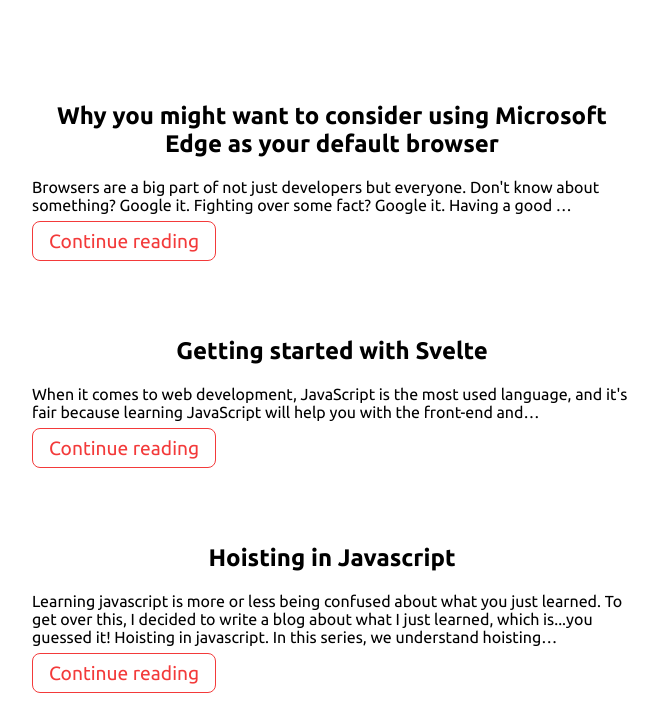
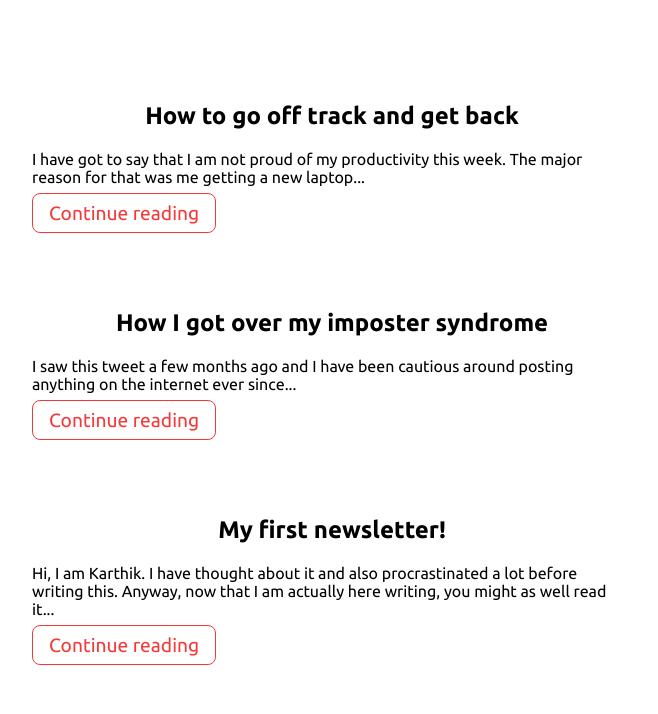
Before and after one commit to KarthikRaju391/neogcamp-html-css, a plain HTML site: page blogs.html in a window 1280 px wide. Shown: the part 606-1320 px from the top of the page, without its empty margins (308-966 px from the left). Drawn offline with Linux system fonts and the light colour scheme.

Commit message:
Add new blogs

```diff
--- a/blogs.html
+++ b/blogs.html
@@ -39,6 +39,63 @@
             my<span class="heading-intensified"> blogs</span>
          </h1>
       </header>
+
+      <section class="section">
+         <div class="container container-center">
+            <h1>
+               How to go off track and get back
+            </h1>
+            <p>
+               I have got to say that I am not proud of my productivity this week. The major reason for that was me getting a new laptop...
+            </p>
+            <a
+               target="_blank"
+               class="link link-secondary container-center"
+               href="https://karthikraju.substack.com/p/how-to-go-off-track-and-get-back?s=w"
+               >Continue reading</a
+            >
+         </div>
+      </section>
+
+      <section class="section">
+         <div class="container container-center">
+            <h1>
+               How I got over my imposter syndrome
+            </h1>
+            <p>
+               I saw this tweet a few months ago and I have been cautious around posting anything on the internet ever since...
+            </p>
+            <a
+               target="_blank"
+               class="link link-secondary container-center"
+               href="https://karthikraju.substack.com/p/how-i-got-over-my-imposter-syndrome?s=w"
+               >Continue reading</a
+            >
+         </div>
+      </section>
+
+      <section class="section">
+         <div class="container container-center">
+            <h1>
+               My first newsletter!
+            </h1>
+            <p>
+               Hi, I am Karthik. I have thought about it and also procrastinated a lot before writing this. Anyway, now that I am actually here writing, you might as well read it...
+            </p>
+            <a
+               target="_blank"
+               class="link link-secondary container-center"
+               href="https://karthikraju.substack.com/p/first-post?s=w"
+               >Continue reading</a
+            >
+         </div>
+      </section>
+
+
+
+
+
+
 
       <section class="section">
          <div class="container container-center">
```
